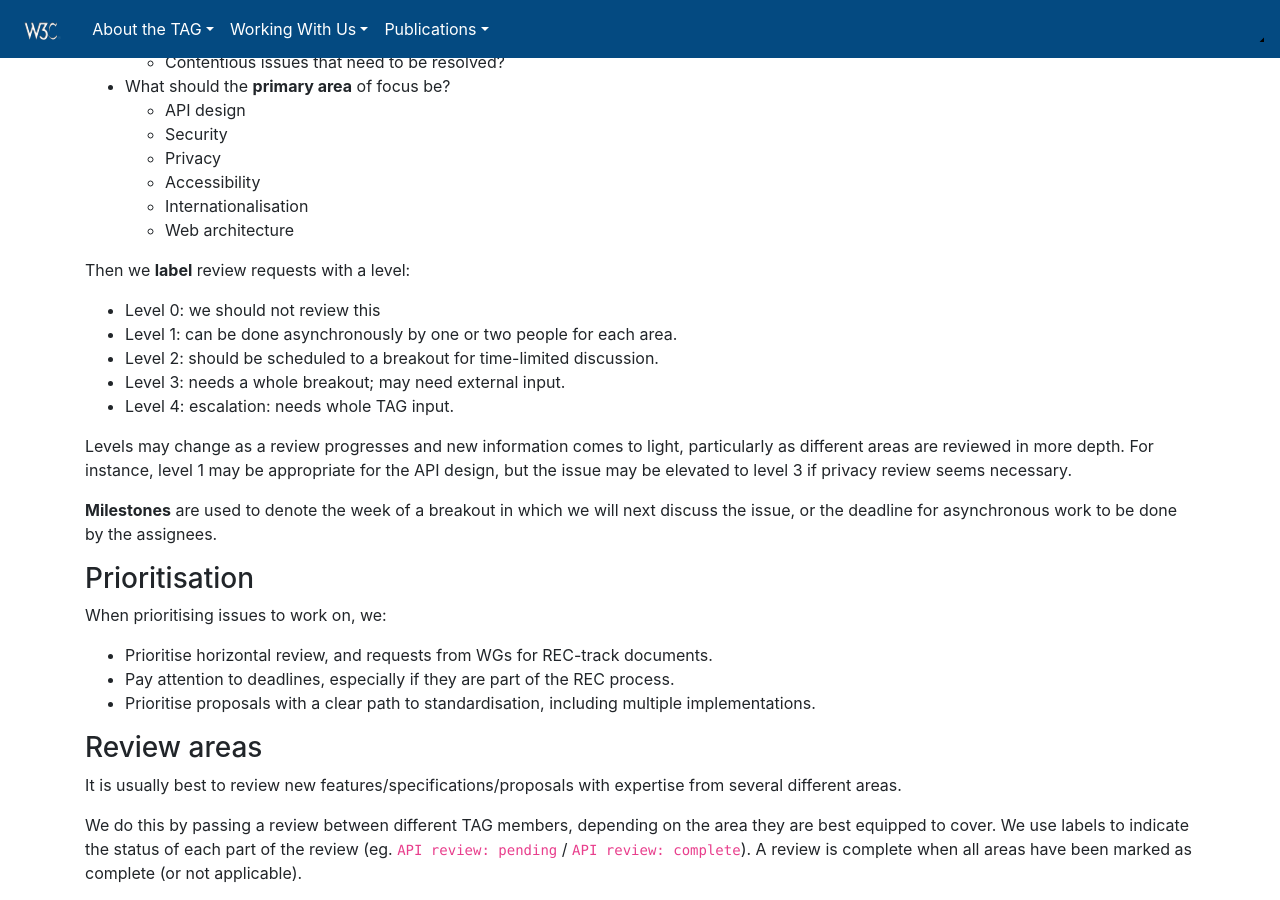
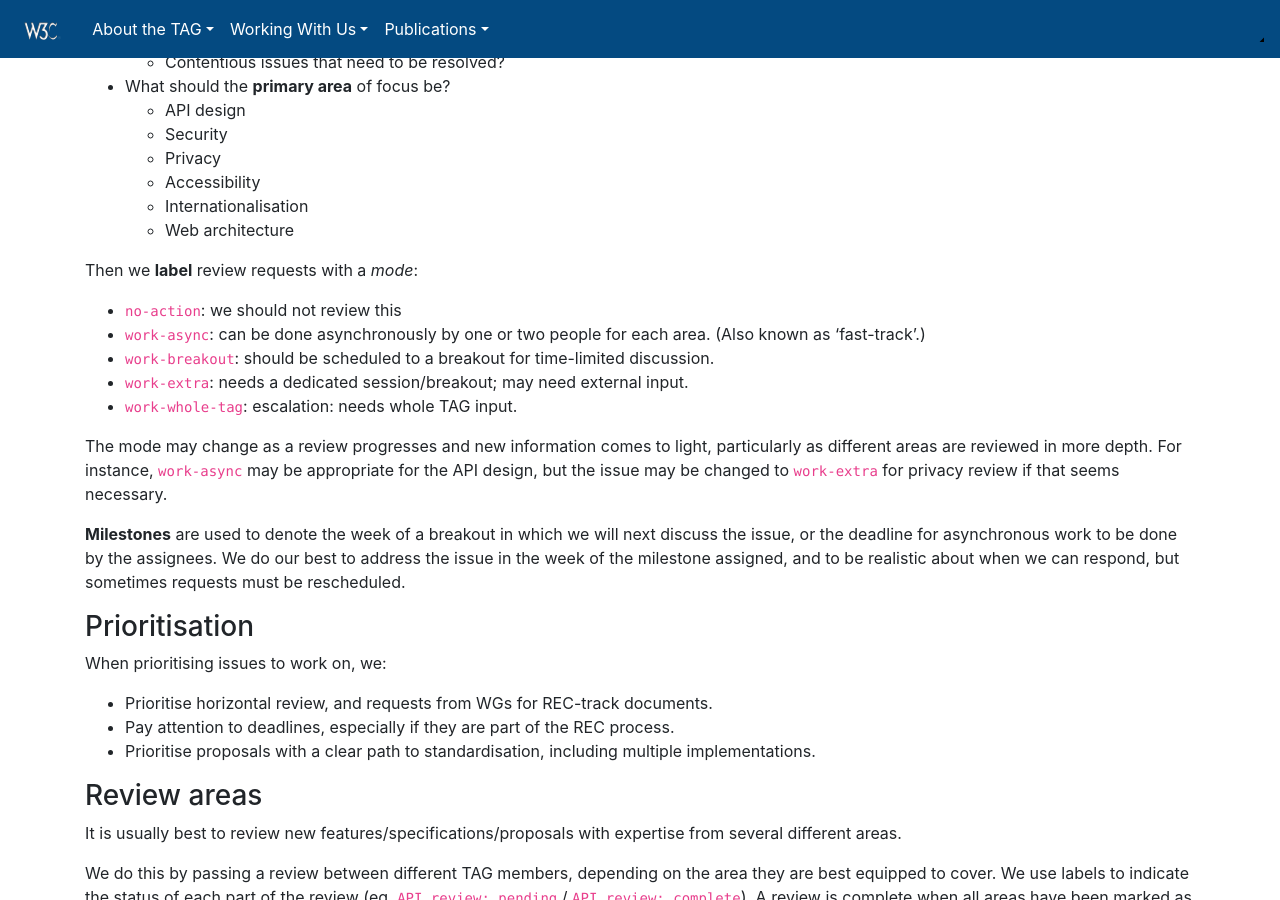
Before and after one commit to w3ctag/tag.w3.org, a Jekyll site: the page built from workmode/design-reviews.md, in a window 1280 px wide and 900 px high, scrolled down 1084 px. Built offline with Jekyll 4.4.1, drawn with Linux system fonts in a browser that asks for light colours; nearby versions of some CDN libraries; library files that are not in the unit come from our copies.

Commit message:
Work mode: levels -> modes

```diff
--- a/workmode/design-reviews.md
+++ b/workmode/design-reviews.md
@@ -52,17 +52,17 @@ We apply **labels** according to the following, to help us decide how to proceed
     * Internationalisation
     * Web architecture
 
-Then we **label** review requests with a level:
+Then we **label** review requests with a _mode_:
 
-* Level 0: we should not review this
-* Level 1: can be done asynchronously by one or two people for each area.
-* Level 2: should be scheduled to a breakout for time-limited discussion.
-* Level 3: needs a whole breakout; may need external input.
-* Level 4: escalation: needs whole TAG input.
+* `no-action`: we should not review this
+* `work-async`: can be done asynchronously by one or two people for each area. (Also known as 'fast-track'.)
+* `work-breakout`: should be scheduled to a breakout for time-limited discussion.
+* `work-extra`: needs a dedicated session/breakout; may need external input.
+* `work-whole-tag`: escalation: needs whole TAG input.
 
-Levels may change as a review progresses and new information comes to light, particularly as different areas are reviewed in more depth. For instance, level 1 may be appropriate for the API design, but the issue may be elevated to level 3 if privacy review seems necessary.
+The mode may change as a review progresses and new information comes to light, particularly as different areas are reviewed in more depth. For instance, `work-async` may be appropriate for the API design, but the issue may be changed to `work-extra` for privacy review if that seems necessary.
 
-**Milestones** are used to denote the week of a breakout in which we will next discuss the issue, or the deadline for asynchronous work to be done by the assignees.
+**Milestones** are used to denote the week of a breakout in which we will next discuss the issue, or the deadline for asynchronous work to be done by the assignees. We do our best to address the issue in the week of the milestone assigned, and to be realistic about when we can respond, but sometimes requests must be rescheduled.
 
 ### Prioritisation
 
```
